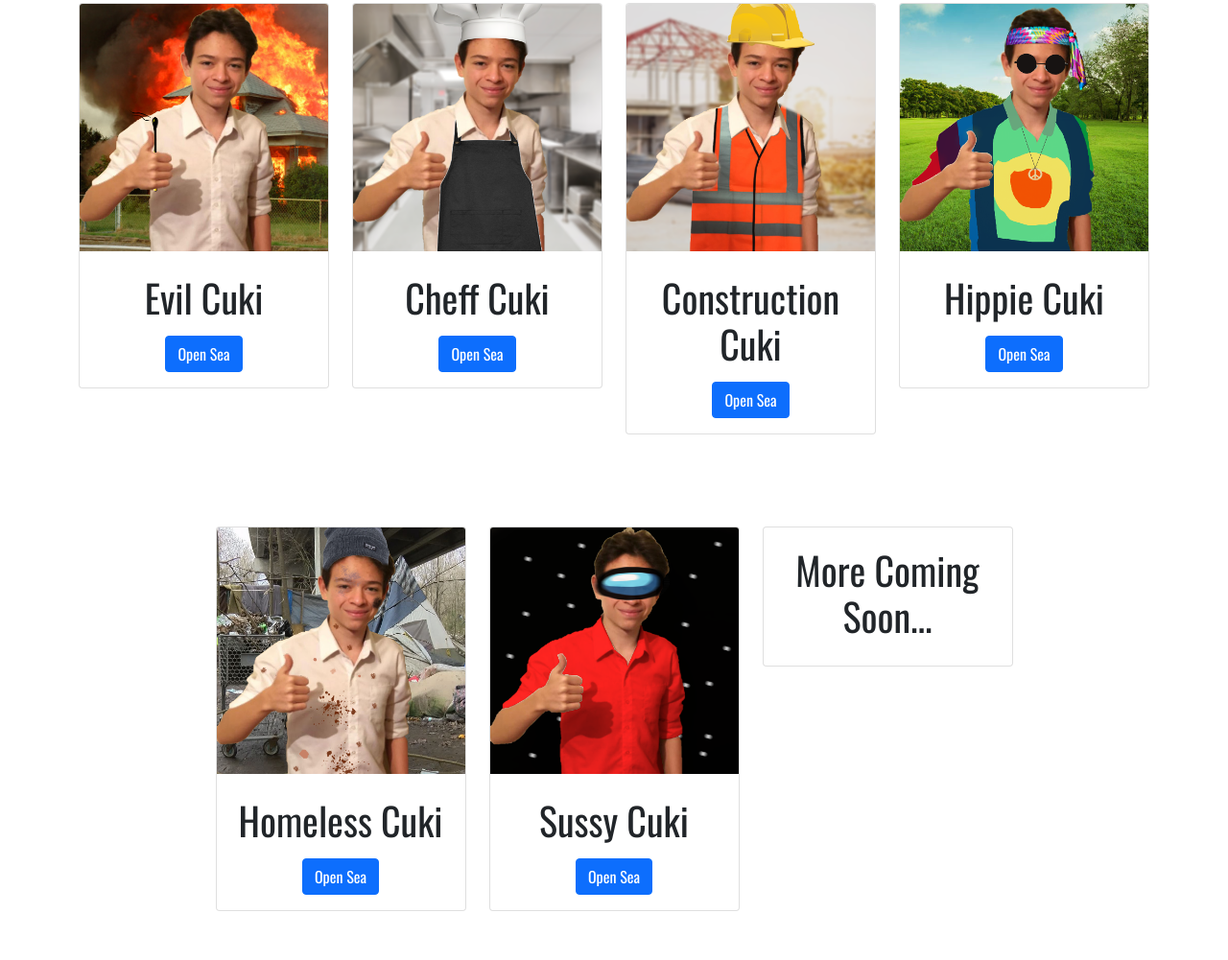
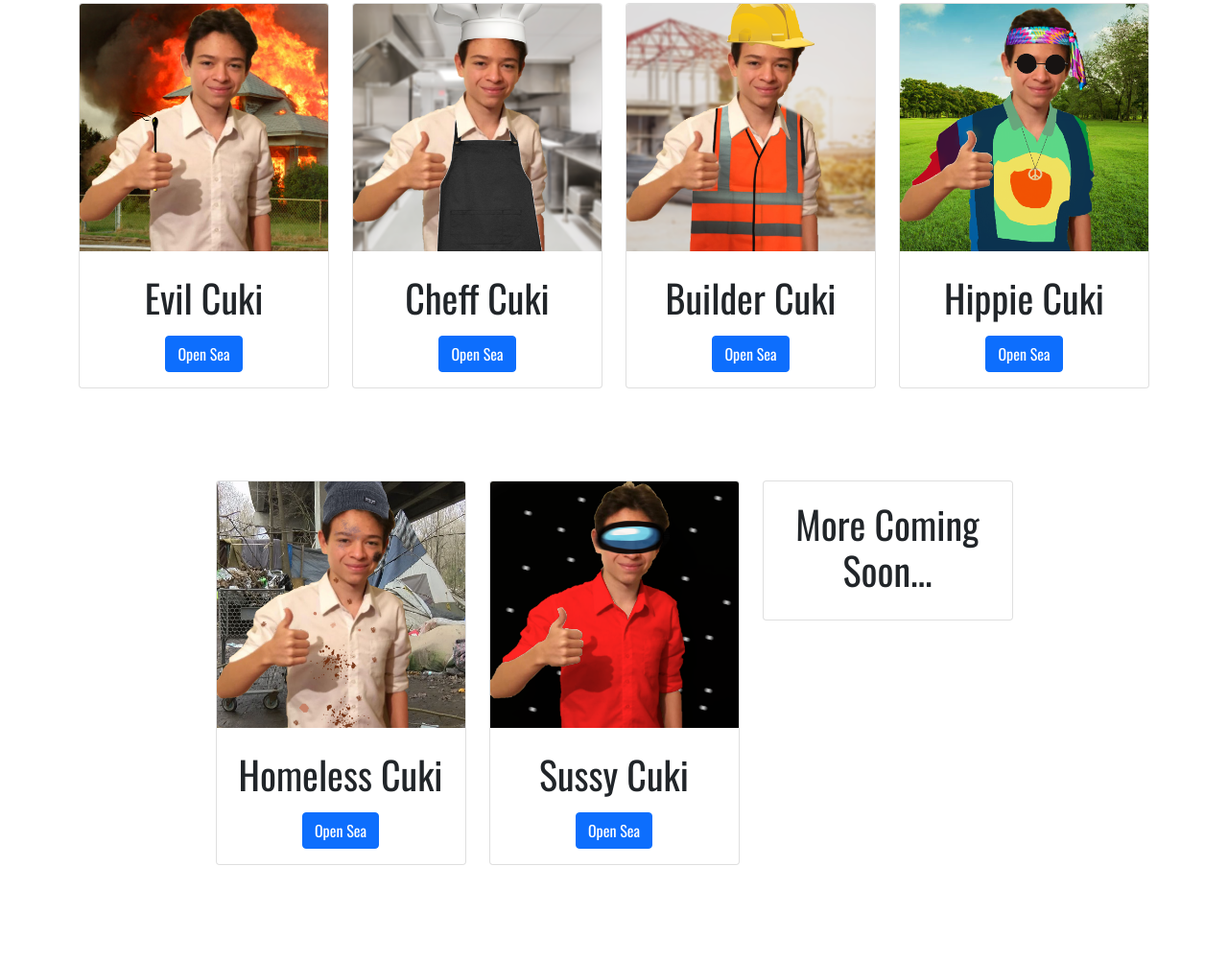
Before and after one commit to joshi010/metacuki, a plain HTML site: page index.html in a window 1280 px wide. Shown: the part 2604-3605 px from the top of the page at 96% size. After the commit the page ends 3570 px from the top, so only its background shows below. Drawn offline with nearby package versions, Linux system fonts and the light colour scheme.

Commit message:
Update index.html

```diff
--- a/index.html
+++ b/index.html
@@ -166,7 +166,7 @@
           <div class="card text-center">
               <img src="./images/cuki/cukoGabacho.png" class="card-img-top" alt="Cunstruction Cuki Meta Cuki">
               <div class="card-body">
-                <h5 class="card-title py-2 display-6">Construction Cuki</h5>
+                <h5 class="card-title py-2 display-6">Builder Cuki</h5>
                 <a href="#" class="btn btn-primary">Open Sea</a>
               </div>
             </div>
```
